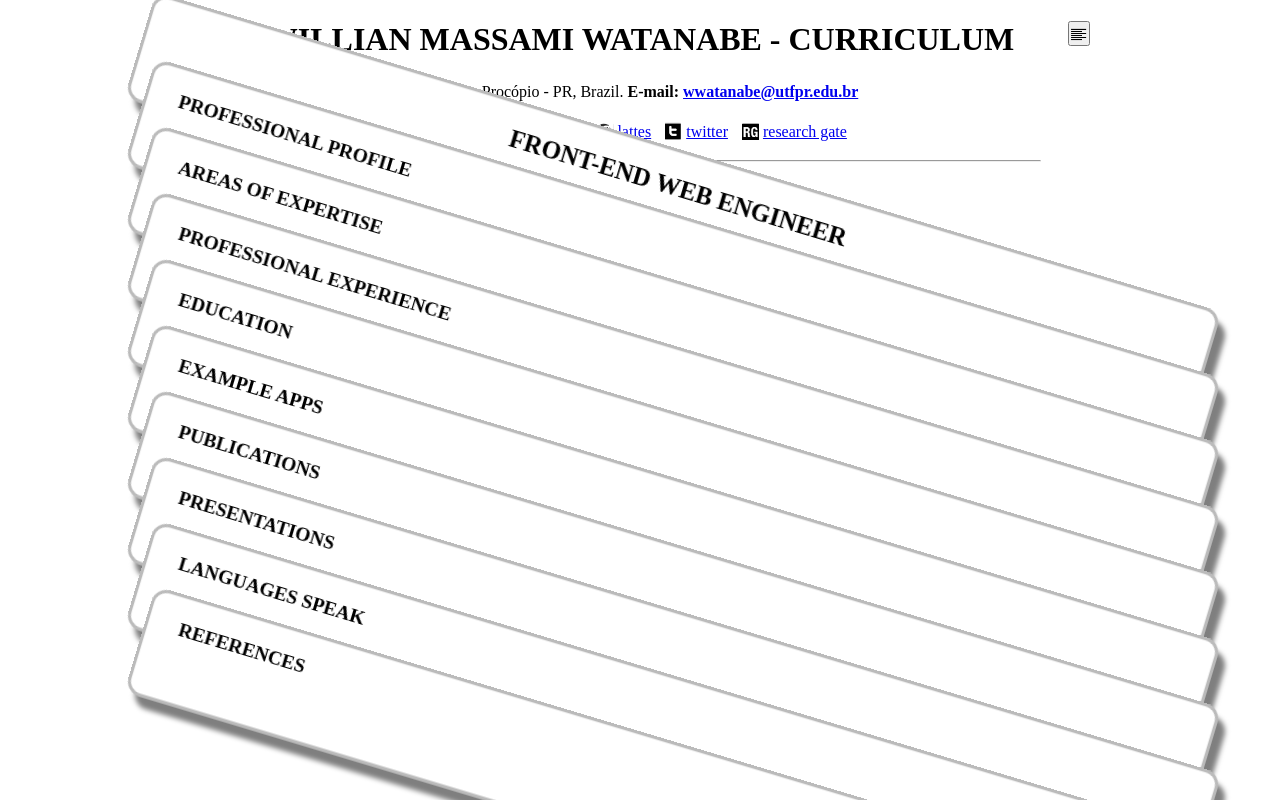
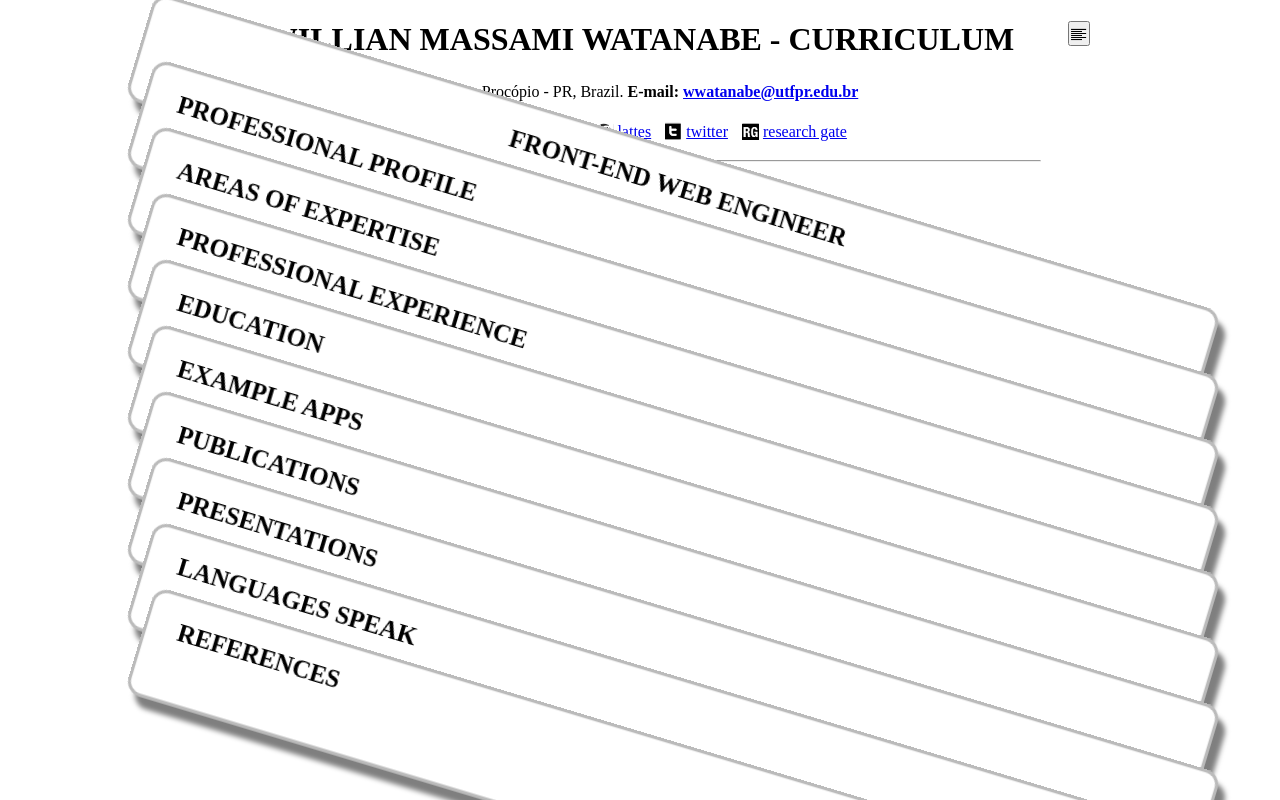
Before and after one commit to watinha/react-homepage, a React (Create React App) app: page / in a window 1280 px wide. Built offline with nearby package versions, Linux system fonts and the light colour scheme.

Commit message:
implementing first keyboard shortcuts for moving the focus

```diff
--- a/src/css/reset.css
+++ b/src/css/reset.css
@@ -12,8 +12,14 @@ h1 > a {
     color: black;
     text-decoration: none;
 }
-h1, h2{
+h1 {
     text-align:center;
+}
+.introduction h2 {
+    text-align: center;
+}
+h2 {
+    text-align: justify;
 }
 p{
     text-align: justify;
--- a/src/features/curriculum/TabPanel.js
+++ b/src/features/curriculum/TabPanel.js
@@ -1,4 +1,4 @@
-import React, { useState } from 'react';
+import React, { useState, useEffect, useRef } from 'react';
 import { useSelector, useDispatch } from 'react-redux';
 
 import { curriculumActions, map_sections }
@@ -9,7 +9,36 @@ export default function TabPanel () {
     const sections = useSelector(map_sections),
           dispatch = useDispatch(),
           [view, setView] = useState(standard_view),
-          [selected, setSelected] = useState(-1);
+          [selected, setSelected] = useState(-1),
+          [focused, setFocused] = useState(0),
+          focusedTab = useRef();
+
+    useEffect(() => {
+        if (focusedTab.current)
+            focusedTab.current.focus();
+    }, [focused]);
+
+    const render_tab = (id, section) => {
+        if (id === focused) {
+            return (
+                <h2 role="tab"
+                    tabIndex={id === focused ? 0 : -1}
+                    ref={focusedTab}
+                    onKeyDown={(ev) => navigate(id,ev)}>
+                    {section.headline}
+                </h2>
+            );
+        }
+        else {
+            return (
+                <h2 role="tab"
+                    tabIndex={id === focused ? 0 : -1}
+                    onKeyDown={(ev) => navigate(id,ev)}>
+                    {section.headline}
+                </h2>
+            );
+        }
+    };
 
     const activate = (id) => {
         setView(diagonal_view);
@@ -22,6 +51,21 @@ export default function TabPanel () {
         else
             setView(print_view);
         dispatch(curriculumActions.toggle_view());
+    };
+
+    const navigate = (id, ev) => {
+        switch (ev.keyCode) {
+            case 13:
+                activate(id);
+                break;
+            case 40:
+                if (focused + 1 < sections.length) {
+                    setFocused(focused + 1);
+                }
+                break;
+            default:
+                break;
+        }
     };
 
     return (
@@ -40,18 +84,7 @@ export default function TabPanel () {
                  id, sections.length, selected)}
              onClick={() => activate(id)}>
             <section className={section.title}>
-                {section.title === 'introduction' &&
-                    <h2 role="tab"
-                        tabIndex={id === 0 ? 0 : -1}
-                        onKeyPress={() => activate(id)}>
-                        {section.headline}
-                    </h2>}
-                {section.title !== 'introduction' &&
-                    <h3 role="tab"
-                        tabIndex={id === 0 ? 0 : -1}
-                        onKeyPress={() => activate(id)}>
-                        {section.headline}
-                    </h3>}
+                {render_tab(id, section)}
                 <Panel section={section}
                        hidden={selected === id ?
                            "false" : "true"} />
```
Also changed, not shown: 1 other file (tests, documents, lock files or other folders).
